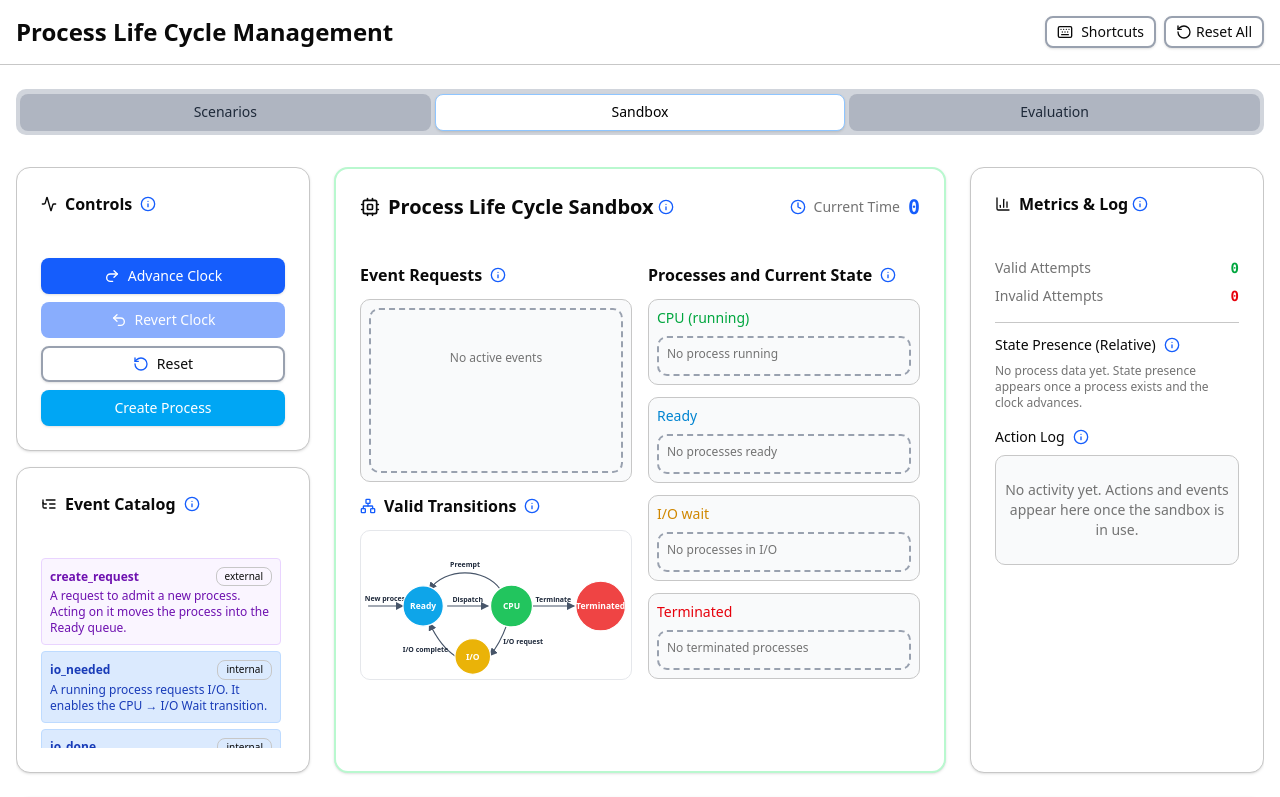
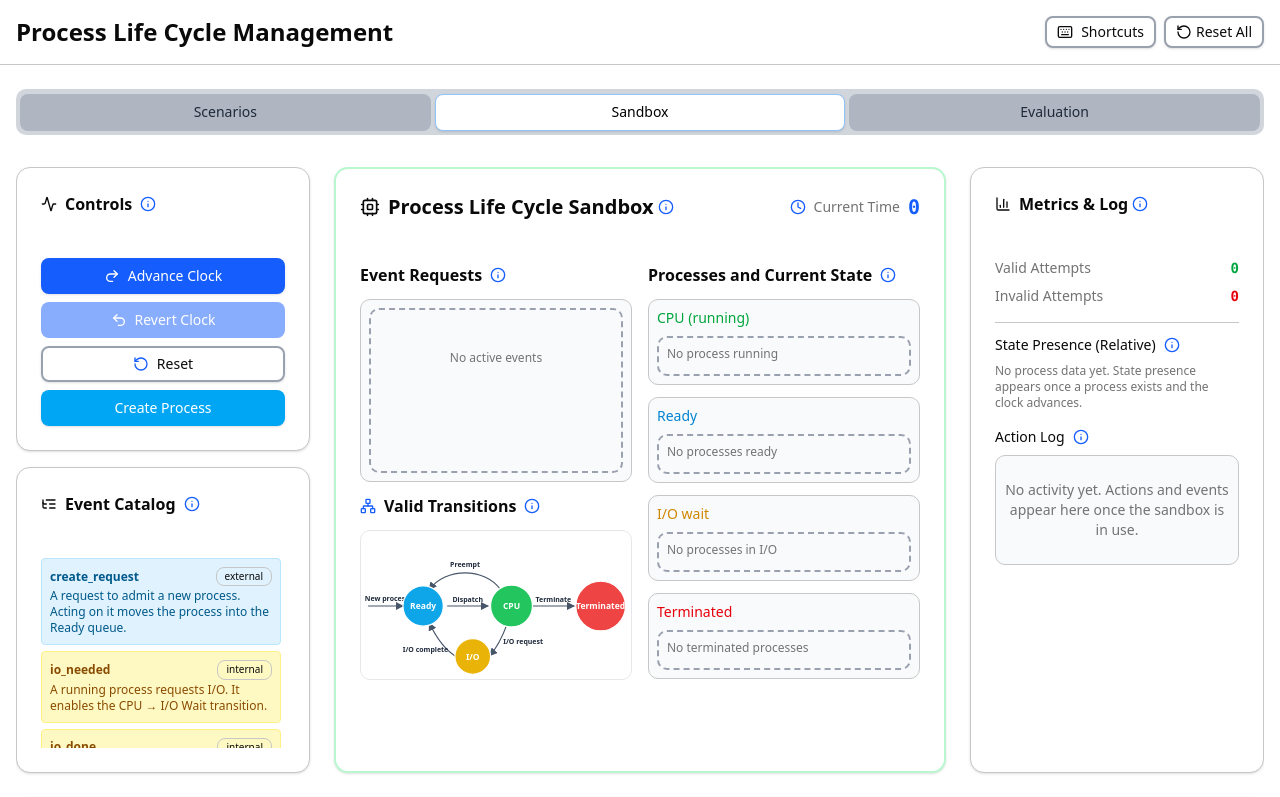
Before and after one commit to souvikray97/Process-life-cycle, a Next.js app: page / in a window 1280 px wide. Shown: the top 797 px of the page. Built offline with nearby package versions, Linux system fonts and the light colour scheme.

Commit message:
style(events): color-code Event Requests by state
Match create_request to Ready (sky), io_needed/io_done to I/O (yellow);
terminate already red.

```diff
--- a/components/process-scheduling-simulation.tsx
+++ b/components/process-scheduling-simulation.tsx
@@ -54,19 +54,19 @@ const EVENT_CATALOG: Array<{
     name: "create_request",
     type: "external",
     description: "A request to admit a new process. Acting on it moves the process into the Ready queue.",
-    color: "bg-purple-50 text-purple-800 border-purple-200",
+    color: "bg-sky-100 text-sky-800 border-sky-200",
   },
   {
     name: "io_needed",
     type: "internal",
     description: "A running process requests I/O. It enables the CPU → I/O Wait transition.",
-    color: "bg-blue-100 text-blue-800 border-blue-200",
+    color: "bg-yellow-100 text-yellow-800 border-yellow-200",
   },
   {
     name: "io_done",
     type: "internal",
     description: "An I/O operation has completed. It enables the I/O Wait → Ready transition.",
-    color: "bg-blue-100 text-blue-800 border-blue-200",
+    color: "bg-yellow-100 text-yellow-800 border-yellow-200",
   },
   {
     name: "terminate",
@@ -260,16 +260,18 @@ function ProcessSchedulingSimulation({ onEngineReady, onStateChange, shortcutsEn
     }
   }
 
+  // Each event is tinted with the colour of the process state it relates to, using the same
+  // state colour tokens as the lanes: create_request → Ready (sky), io_needed/io_done → I/O
+  // (yellow), terminate → Terminated (red).
   const getEventColor = (event: SimulationEvent) => {
-    if (event.name === "create_request") {
-      return "bg-purple-50 text-purple-800 border-purple-200"
-    }
-
-    switch (event.type) {
-      case "external":
+    switch (event.name) {
+      case "create_request":
+        return "bg-sky-100 text-sky-800 border-sky-200"
+      case "io_needed":
+      case "io_done":
+        return "bg-yellow-100 text-yellow-800 border-yellow-200"
+      case "terminate":
         return "bg-red-100 text-red-800 border-red-200"
-      case "internal":
-        return "bg-blue-100 text-blue-800 border-blue-200"
       default:
         return "bg-gray-100 text-gray-800 border-gray-200"
     }
```
Also changed, not shown: 1 other file (tests, documents, lock files or other folders).
